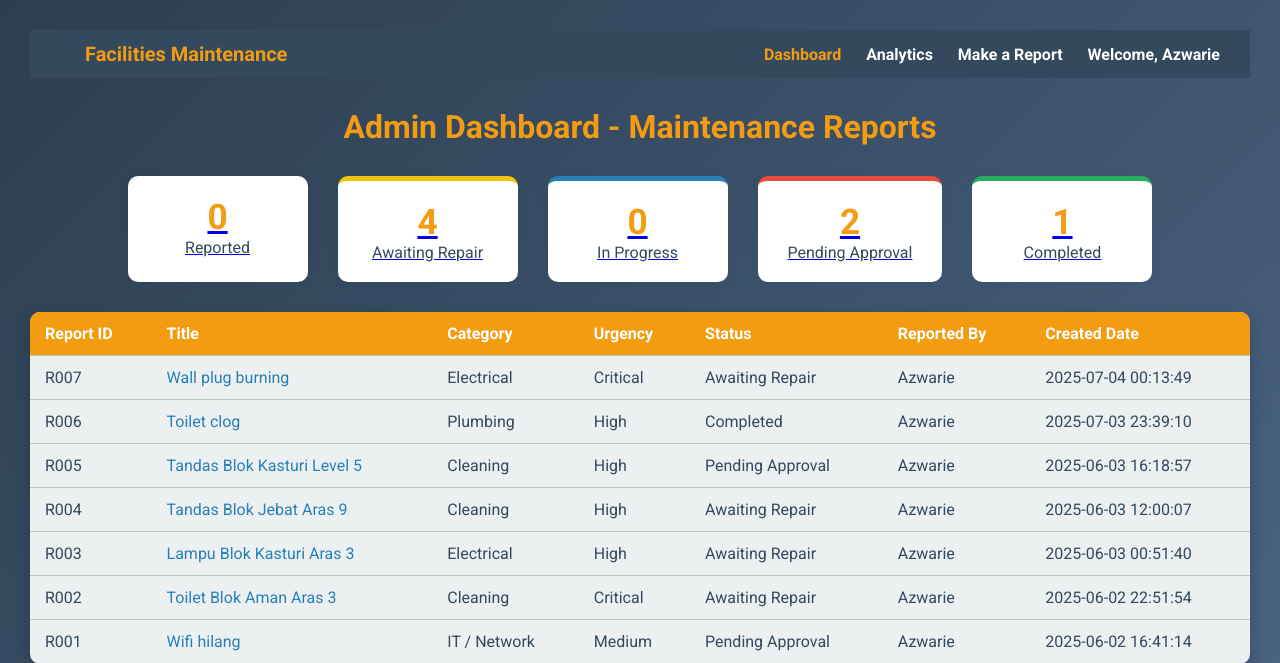
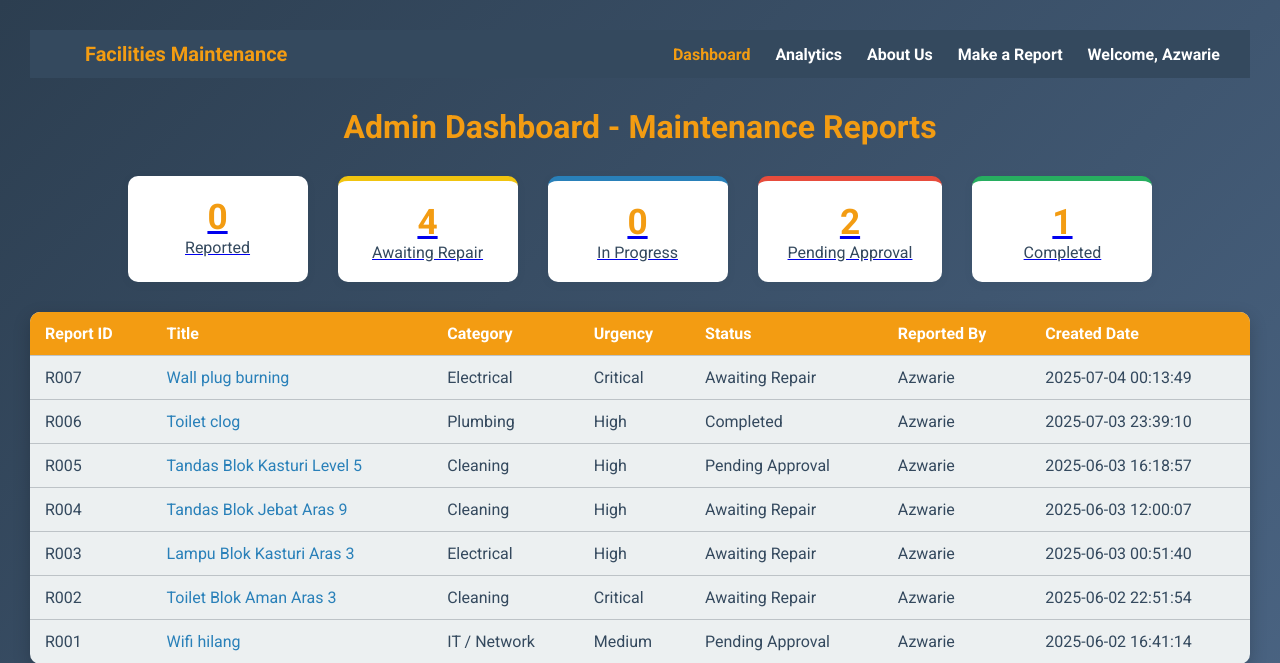
Before and after one commit to HidayahRahmalan/projectG04, a PHP site: page /index.php in a window 1280 px wide. Shown: the top 663 px of the page. Run offline with PHP 8.4, Linux system fonts and the light colour scheme; a user stored in the database is signed in; data comes from the database, SQL or seed files in the repository.

Commit message:
Update navbar.php

```diff
--- a/G04_02_FixMasterMaintenance/navbar.php
+++ b/G04_02_FixMasterMaintenance/navbar.php
@@ -109,6 +109,8 @@ $currentPage = basename($_SERVER['PHP_SELF']);
     <!-- Admin Links -->
     <a href="index.php" class="<?php echo $currentPage === 'index.php' ? 'active' : ''; ?>">Dashboard</a>
     <a href="report_analytics.php" class="<?php echo $currentPage === 'report_analytics.php' ? 'active' : ''; ?>">Analytics</a>
+    <!-- ===== NEW LINK ADDED HERE ===== -->
+    <a href="about_us.php" class="<?php echo $currentPage === 'about_us.php' ? 'active' : ''; ?>">About Us</a>
 
   <?php else: ?>
     <!-- Maintenance Staff / Other Links -->
```
